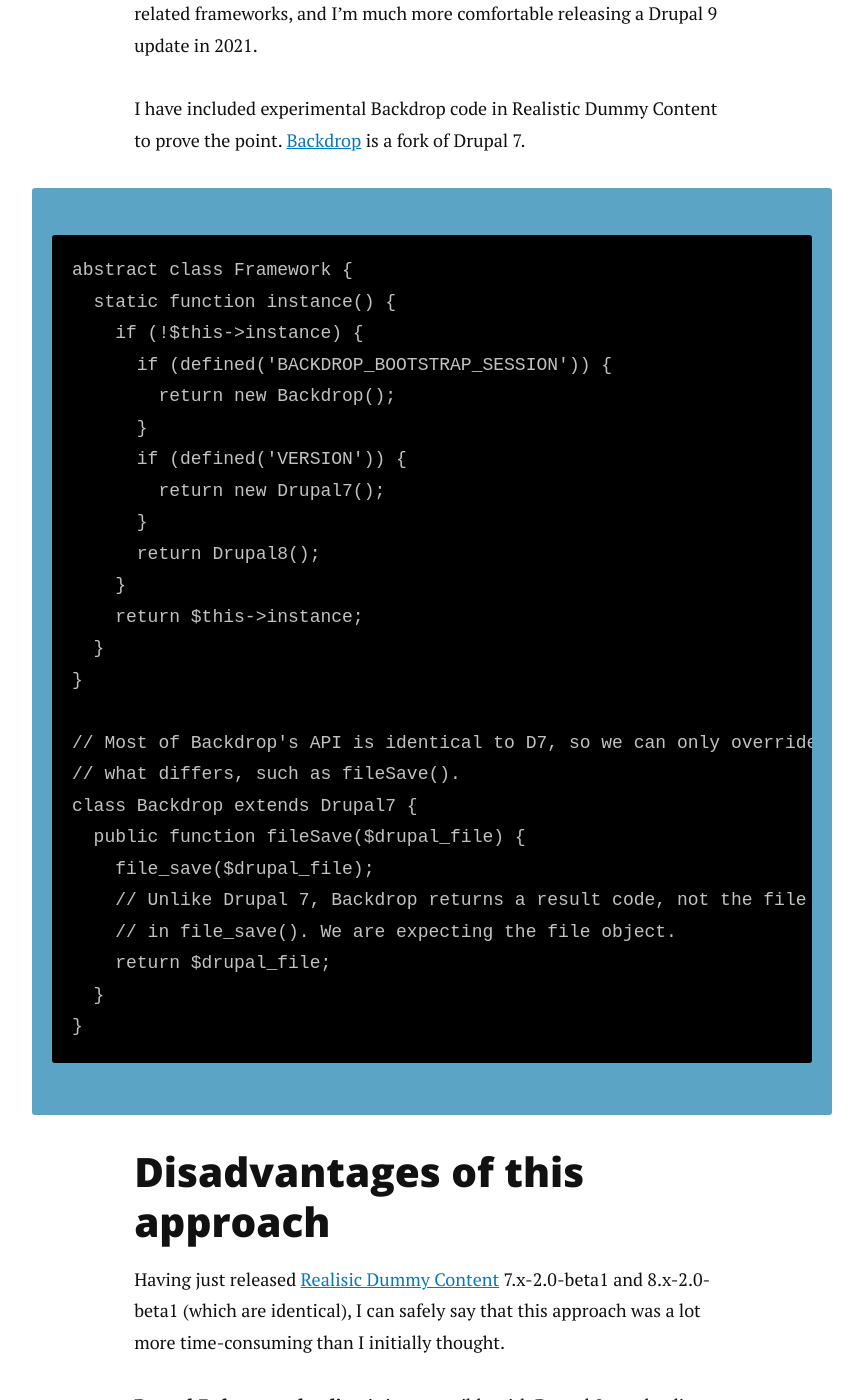
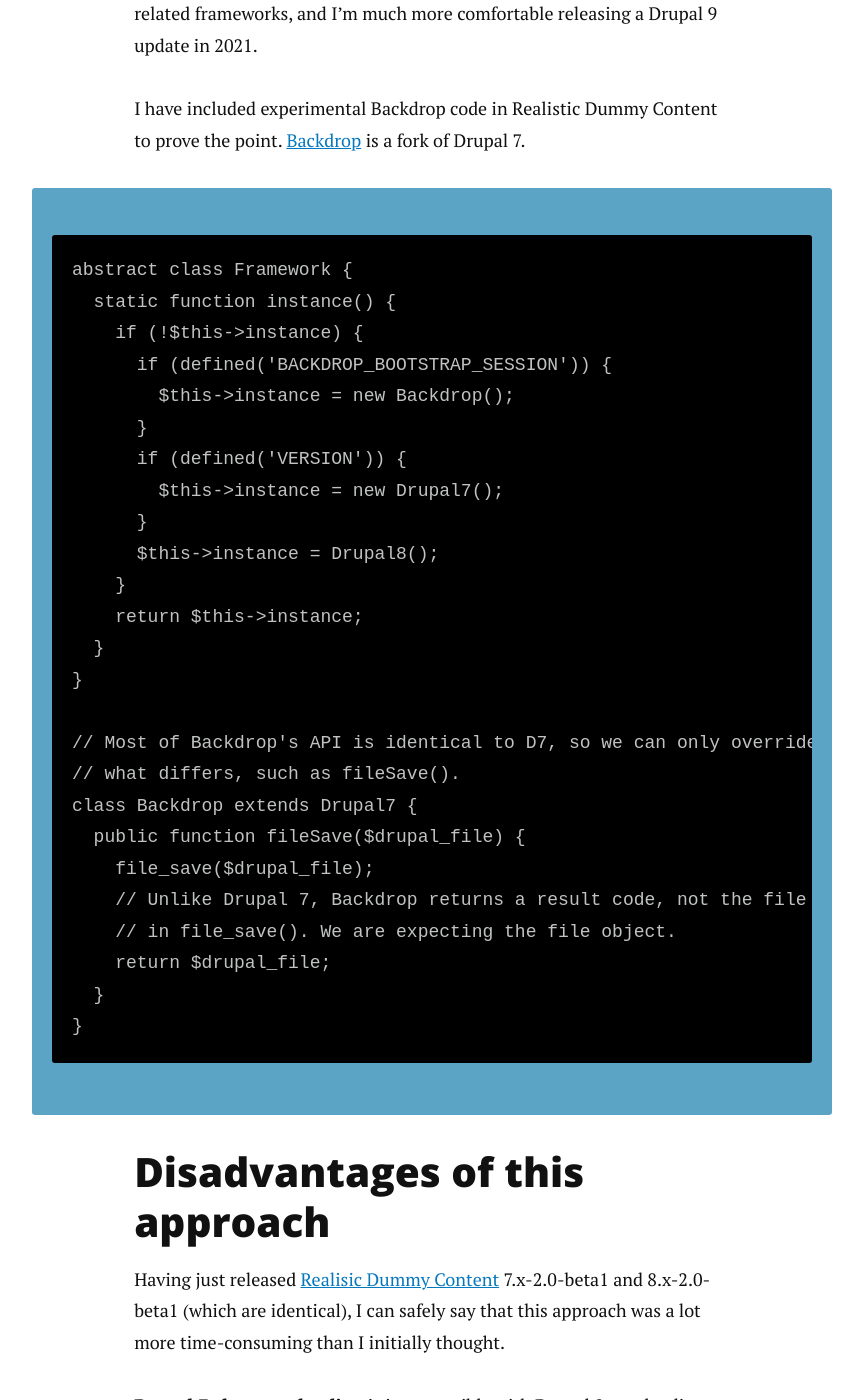
Before and after one commit to alberto56/dcycleblog, a Jekyll site: the page built from _posts/2017-02-28-same-module-drupal-7-and-8.md, in a window 1280 px wide and 1400 px high, scrolled down 3368 px. Shown: the whole window, without its empty margins (208-1071 px from the left). Built offline with Jekyll 4.4.1, drawn with Linux system fonts in a browser that asks for light colours; nearby versions of some CDN libraries; comment, search, counter and statistics services are not loaded; some of the changed text lies outside the part shown.

Commit message:
Update 2017-02-28-same-module-drupal-7-and-8.md

```diff
--- a/_posts/2017-02-28-same-module-drupal-7-and-8.md
+++ b/_posts/2017-02-28-same-module-drupal-7-and-8.md
@@ -34,9 +34,9 @@
       static function instance() {
         if (!$this->instance) {
           if (defined('VERSION')) {
-            return new Drupal7();
+            $this->instance = new Drupal7();
           }
-          return Drupal8();
+          $this->instance = Drupal8();
         }
         return $this->instance;
       }
@@ -83,12 +83,12 @@
       static function instance() {
         if (!$this->instance) {
           if (defined('BACKDROP_BOOTSTRAP_SESSION')) {
-            return new Backdrop();
+            $this->instance = new Backdrop();
           }
           if (defined('VERSION')) {
-            return new Drupal7();
+            $this->instance = new Drupal7();
           }
-          return Drupal8();
+          $this->instance = Drupal8();
         }
         return $this->instance;
       }
```
